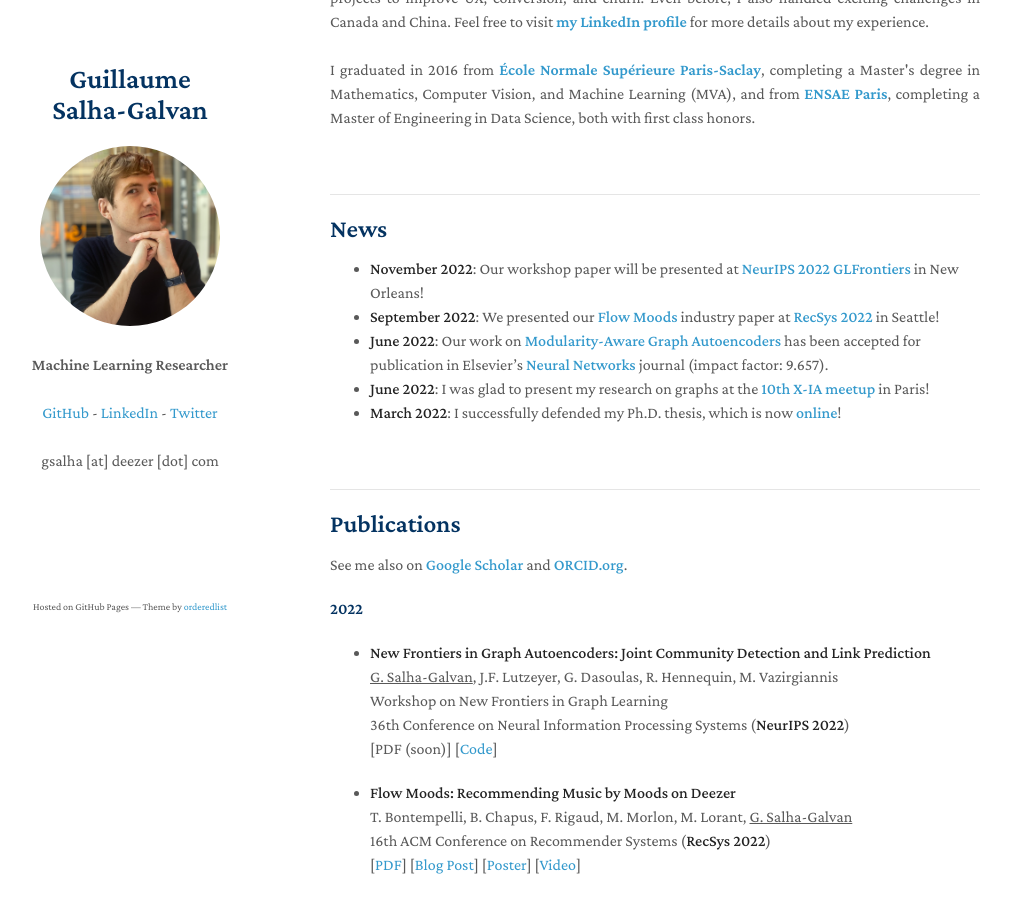
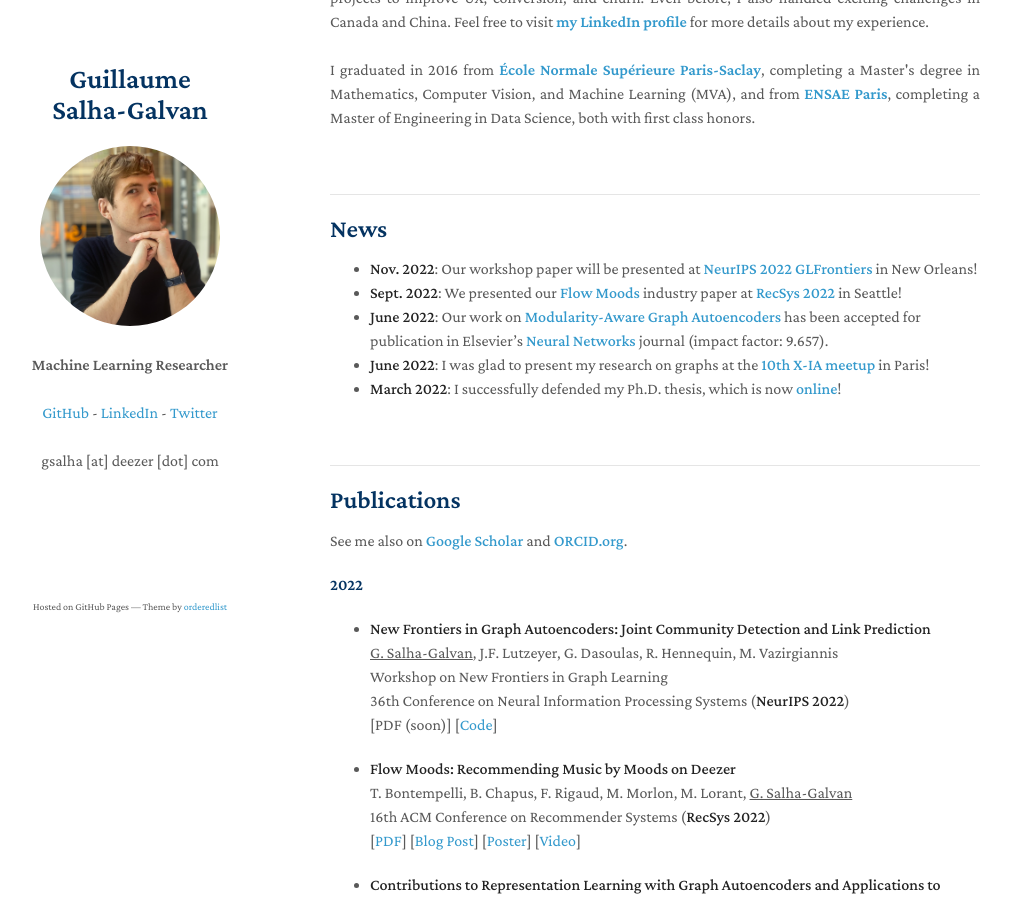
Before and after one commit to GuillaumeSalhaGalvan/GuillaumeSalhaGalvan.github.io, a Jekyll site: the page built from index.md, in a window 1280 px wide and 900 px high, scrolled down 339 px. Shown: the whole window, without its empty margins (140-1151 px from the left). Built offline with Jekyll 4.4.1, drawn with Linux system fonts in a browser that asks for light colours; our own code applies the rules of GitHub Pages for plain Markdown files; a script that is not in the unit is left out.

Commit message:
Update index.md

```diff
--- a/index.md
+++ b/index.md
@@ -17,8 +17,8 @@ I graduated in 2016 from <a href="http://math.ens-paris-saclay.fr/version-franca
 
 ## News
 
-- **November 2022**: Our workshop paper will be presented at **<a href="https://glfrontiers.github.io/" target="_blank">NeurIPS 2022 GLFrontiers</a>** in New Orleans!
-- **September 2022**: We presented our **<a href="https://www.deezer-blog.com/press/flow-moods/" target="_blank">Flow Moods</a>** industry paper at **<a href="https://recsys.acm.org/recsys22/" target="_blank">RecSys 2022</a>** in Seattle!
+- **Nov. 2022**: Our workshop paper will be presented at **<a href="https://glfrontiers.github.io/" target="_blank">NeurIPS 2022 GLFrontiers</a>** in New Orleans!
+- **Sept. 2022**: We presented our **<a href="https://www.deezer-blog.com/press/flow-moods/" target="_blank">Flow Moods</a>** industry paper at **<a href="https://recsys.acm.org/recsys22/" target="_blank">RecSys 2022</a>** in Seattle!
 - **June 2022**: Our work on **<a href="https://arxiv.org/pdf/2202.00961.pdf" target="_blank">Modularity-Aware Graph Autoencoders</a>** has been accepted for publication in Elsevier's **<a href="https://www.journals.elsevier.com/neural-networks" target="_blank">Neural Networks</a>** journal (impact factor: 9.657).
 - **June 2022**: I was glad to present my research on graphs at the **<a href="https://twitter.com/researchdeezer/status/1534884094462640128" target="_blank">10th X-IA meetup</a>** in Paris!
 - **March 2022**: I successfully defended my Ph.D. thesis, which is now **<a href="https://guillaumesalhagalvan.com/doc/phdthesis_gsalhagalvan.pdf" target="_blank">online</a>**!
```
